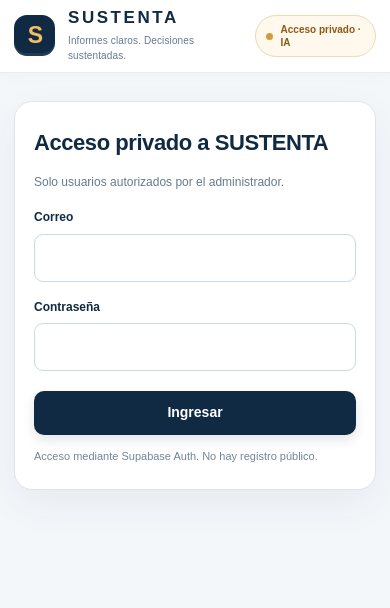
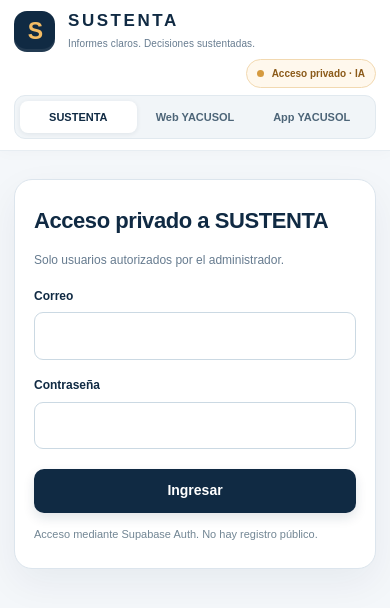
Before and after one commit to Energeticos2023/Iren-Sur-Cx360, a website: page site/assets/sustenta.html in a window 390 px wide. Drawn offline with nearby package versions, Linux system fonts and the light colour scheme.

Commit message:
feat(SUSTENTA): add navigation tabs to YACUSOL website and mobile app

```diff
--- a/site/assets/sustenta.html
+++ b/site/assets/sustenta.html
@@ -172,13 +172,28 @@ button:focus-visible,input:focus-visible,textarea:focus-visible,.upload:focus-vi
 #recheckAI{border:1px solid #d1e0e6;background:#fff}
 #score{font-size:19px;color:#9baab5}
 @media(max-width:600px){.local-diagnostics-body{padding:14px}#aiPanel{padding:15px}}
+
+/* Menú del ecosistema ENERGÉTICOS: vínculos externos, sin combinar sesiones ni bases de datos */
+.platform-tabs{display:flex;align-items:center;gap:4px;padding:5px;background:#f1f5f8;border:1px solid #e1e9ef;border-radius:11px;margin:0 12px;white-space:nowrap}
+.platform-tabs__item{display:inline-flex;align-items:center;justify-content:center;gap:6px;padding:9px 12px;border-radius:8px;font:700 12px/1.3 Arial,Helvetica,sans-serif;text-decoration:none;color:#4d6578;transition:background .15s,color .15s}
+.platform-tabs__item:hover{background:#e1eaf1;color:#14344f}
+.platform-tabs__item:focus-visible{outline:2px solid #217e87;outline-offset:2px}
+.platform-tabs__item--active,.platform-tabs__item--active:hover{background:#fff;box-shadow:0 1px 5px rgba(16,42,67,.08);color:#102a43;cursor:default}
+.platform-tabs__item span[aria-hidden]{color:#738b9c;font-size:13px;line-height:1}
+@media(max-width:1150px){.header .wrap{flex-wrap:wrap;row-gap:7px;padding-top:11px;padding-bottom:11px}.platform-tabs{order:3;flex:1 0 100%;margin:0;justify-content:center}.header-right{margin-left:auto}}
+@media(max-width:600px){.platform-tabs{justify-content:stretch;gap:0}.platform-tabs__item{flex:1;padding:9px 5px;font-size:11px}.platform-tabs__item span[aria-hidden]{display:none}.header-right{margin-left:auto}}
 </style>
 <script defer src="https://cdnjs.cloudflare.com/ajax/libs/mammoth/1.8.0/mammoth.browser.min.js"></script>
 <script defer src="https://cdnjs.cloudflare.com/ajax/libs/pdf.js/3.11.174/pdf.min.js"></script>
 <script defer src="sustenta-jszip.min.js"></script>
 </head>
 <body>
-<header class="header"><div class="wrap"><div class="brand"><div class="logo" aria-hidden="true">S</div><div class="brand-copy"><strong>SUSTENTA</strong><span>Informes claros. Decisiones sustentadas.</span></div></div><div class="header-right"><span class="header-kicker">Revisión documental profesional</span><span class="pill" id="serviceState">Acceso privado · IA</span></div></div></header>
+<header class="header"><div class="wrap"><div class="brand"><div class="logo" aria-hidden="true">S</div><div class="brand-copy"><strong>SUSTENTA</strong><span>Informes claros. Decisiones sustentadas.</span></div></div><nav class="platform-tabs" aria-label="Accesos a aplicaciones">
+  <span class="platform-tabs__item platform-tabs__item--active" aria-current="page">SUSTENTA</span>
+  <a class="platform-tabs__item" href="https://energeticos2023.github.io/YACUSOL/" target="_blank" rel="noopener noreferrer" title="Abrir página web YACUSOL en otra pestaña">Web YACUSOL <span aria-hidden="true">↗</span></a>
+  <a class="platform-tabs__item" href="https://energeticos2023.github.io/Yacusol-app/" target="_blank" rel="noopener noreferrer" title="Abrir aplicación YACUSOL en otra pestaña">App YACUSOL <span aria-hidden="true">↗</span></a>
+ </nav>
+ <div class="header-right"><span class="header-kicker">Revisión documental profesional</span><span class="pill" id="serviceState">Acceso privado · IA</span></div></div></header>
 <section class="wrap loginbox" id="authGate"><h2>Acceso privado a SUSTENTA</h2><p>Solo usuarios autorizados por el administrador.</p><form id="loginForm"><label for="authEmail">Correo</label><input type="email" id="authEmail" required autocomplete="username"><label for="authPassword">Contraseña</label><input type="password" id="authPassword" required autocomplete="current-password"><button class="primary" id="loginButton" type="submit">Ingresar</button></form><p id="authMessage" role="status">Acceso mediante Supabase Auth. No hay registro público.</p></section><main id="mainApp" class="wrap main hidden">
  <div class="session-toolbar"><span class="session-caption">Espacio de trabajo privado</span><button id="logoutButton" class="ghost" type="button">Cerrar sesión</button></div>
  <section class="intro" aria-label="Presentación de SUSTENTA">
```
